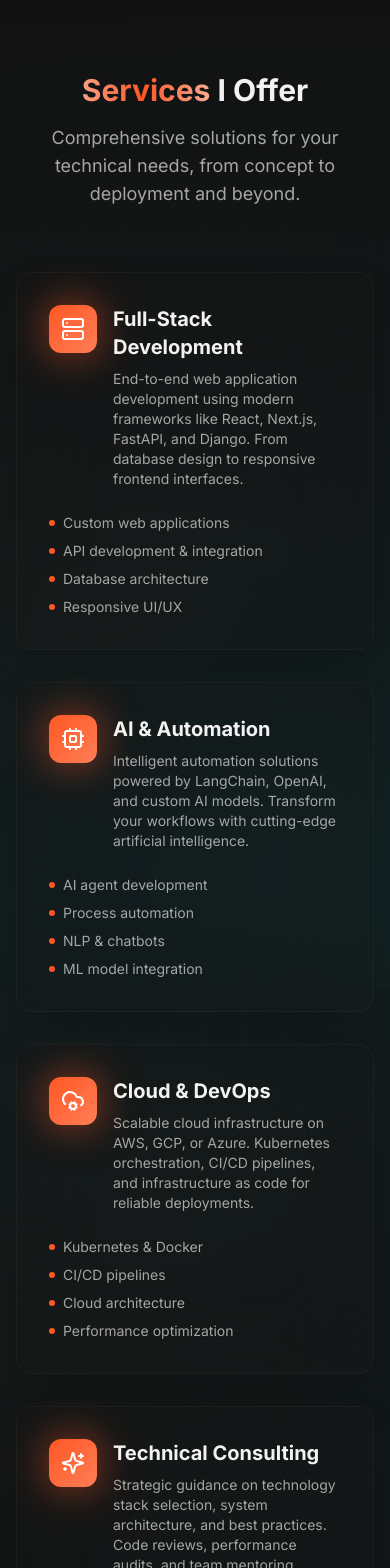
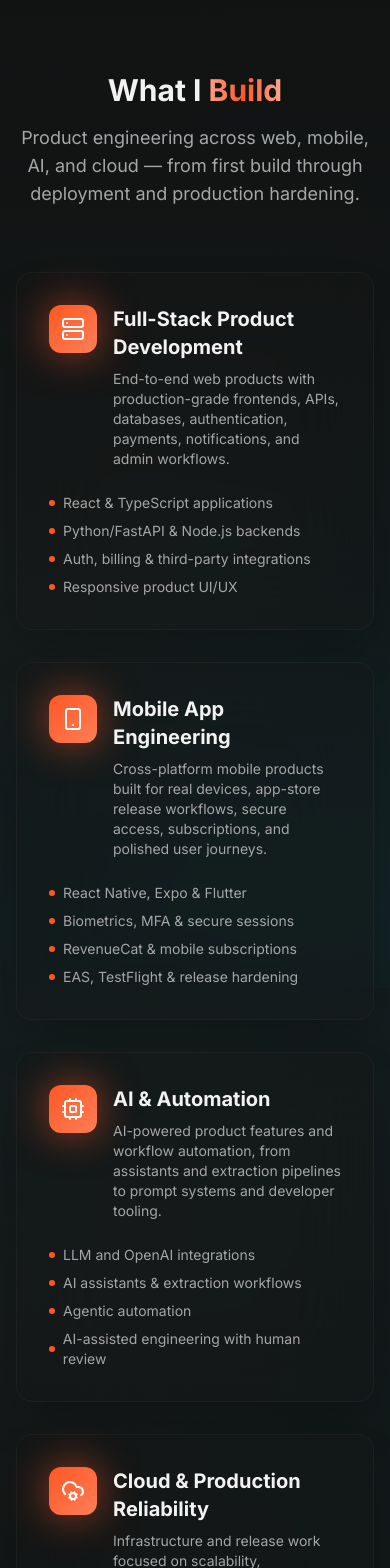
Before and after one commit to Stakmodsco/Martin-s-Portfolio, a React (Vite) app: page / in a window 390 px wide. Shown: the part 4920-6488 px from the top of the page. Built offline with nearby package versions, Linux system fonts and the light colour scheme; the HTML template or start-up script is replaced by a standard one.

Commit message:
Refresh services for mobile AI and cloud work

```diff
--- a/src/components/Services.tsx
+++ b/src/components/Services.tsx
@@ -1,4 +1,4 @@
-import { Server, Cpu, CloudCog, Sparkles } from "lucide-react";
+import { Server, Cpu, CloudCog, Smartphone } from "lucide-react";
 import { useTiltEffect } from "@/hooks/useTiltEffect";
 
 const ServiceCard = ({ service, index }: { service: any; index: number }) => {
@@ -11,7 +11,7 @@ const ServiceCard = ({ service, index }: { service: any; index: number }) => {
       style={{
         animationDelay: `${index * 0.15}s`,
         transformStyle: "preserve-3d",
-        willChange: "transform"
+        willChange: "transform",
       }}
     >
       <div className="flex items-start gap-4 mb-6">
@@ -20,18 +20,13 @@ const ServiceCard = ({ service, index }: { service: any; index: number }) => {
         </div>
         <div>
           <h3 className="text-xl font-bold mb-2">{service.title}</h3>
-          <p className="text-muted-foreground text-sm">
-            {service.description}
-          </p>
+          <p className="text-muted-foreground text-sm">{service.description}</p>
         </div>
       </div>
 
       <ul className="space-y-2">
         {service.features.map((feature: string) => (
-          <li
-            key={feature}
-            className="flex items-center gap-2 text-sm text-muted-foreground"
-          >
+          <li key={feature} className="flex items-center gap-2 text-sm text-muted-foreground">
             <div className="h-1.5 w-1.5 rounded-full bg-primary" />
             {feature}
           </li>
@@ -45,50 +40,50 @@ export const Services = () => {
   const services = [
     {
       icon: Server,
-      title: "Full-Stack Development",
+      title: "Full-Stack Product Development",
       description:
-        "End-to-end web application development using modern frameworks like React, Next.js, FastAPI, and Django. From database design to responsive frontend interfaces.",
+        "End-to-end web products with production-grade frontends, APIs, databases, authentication, payments, notifications, and admin workflows.",
       features: [
-        "Custom web applications",
-        "API development & integration",
-        "Database architecture",
-        "Responsive UI/UX",
+        "React & TypeScript applications",
+        "Python/FastAPI & Node.js backends",
+        "Auth, billing & third-party integrations",
+        "Responsive product UI/UX",
+      ],
+    },
+    {
+      icon: Smartphone,
+      title: "Mobile App Engineering",
+      description:
+        "Cross-platform mobile products built for real devices, app-store release workflows, secure access, subscriptions, and polished user journeys.",
+      features: [
+        "React Native, Expo & Flutter",
+        "Biometrics, MFA & secure sessions",
+        "RevenueCat & mobile subscriptions",
+        "EAS, TestFlight & release hardening",
       ],
     },
     {
       icon: Cpu,
       title: "AI & Automation",
       description:
-        "Intelligent automation solutions powered by LangChain, OpenAI, and custom AI models. Transform your workflows with cutting-edge artificial intelligence.",
+        "AI-powered product features and workflow automation, from assistants and extraction pipelines to prompt systems and developer tooling.",
       features: [
-        "AI agent development",
-        "Process automation",
-        "NLP & chatbots",
-        "ML model integration",
+        "LLM and OpenAI integrations",
+        "AI assistants & extraction workflows",
+        "Agentic automation",
+        "AI-assisted engineering with human review",
       ],
     },
     {
       icon: CloudCog,
-      title: "Cloud & DevOps",
+      title: "Cloud & Production Reliability",
       description:
-        "Scalable cloud infrastructure on AWS, GCP, or Azure. Kubernetes orchestration, CI/CD pipelines, and infrastructure as code for reliable deployments.",
+        "Infrastructure and release work focused on scalability, background processing, monitoring, deployment reliability, and recovery.",
       features: [
-        "Kubernetes & Docker",
-        "CI/CD pipelines",
-        "Cloud architecture",
-        "Performance optimization",
-      ],
-    },
-    {
-      icon: Sparkles,
-      title: "Technical Consulting",
-      description:
-        "Strategic guidance on technology stack selection, system architecture, and best practices. Code reviews, performance audits, and team mentoring.",
-      features: [
-        "Architecture review",
-        "Technology selection",
-        "Code quality audit",
-        "Team training",
+        "AWS architecture & storage",
+        "Workers, queues & retries",
+        "Docker, Kubernetes & CI/CD",
+        "Monitoring, backups & performance tuning",
       ],
     },
   ];
@@ -101,11 +96,10 @@ export const Services = () => {
         <div className="max-w-6xl mx-auto">
           <div className="text-center mb-16 animate-flow-in">
             <h2 className="text-3xl md:text-5xl font-bold mb-4">
-              <span className="text-shimmer">Services</span> I Offer
+              What I <span className="text-shimmer">Build</span>
             </h2>
             <p className="text-lg text-muted-foreground max-w-2xl mx-auto">
-              Comprehensive solutions for your technical needs, from concept to
-              deployment and beyond.
+              Product engineering across web, mobile, AI, and cloud — from first build through deployment and production hardening.
             </p>
           </div>
 
```
